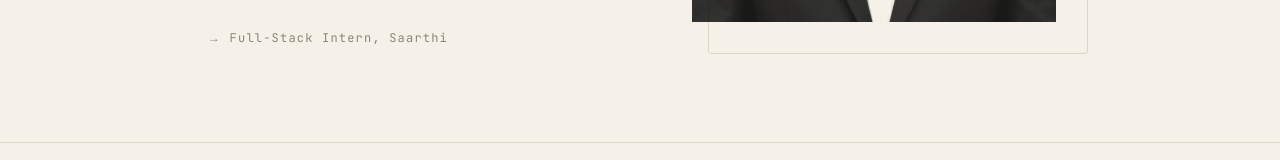
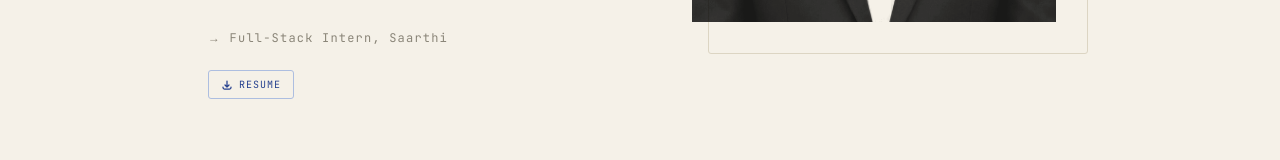
Before and after one commit to vinodkadli7022/vinod-tech, a Next.js app: page / in a window 1280 px wide. Shown: the part 611-771 px from the top of the page. Built offline with nearby package versions, Linux system fonts and the light colour scheme.

Commit message:
Add Google Drive resume links to Hero and Footer

```diff
--- a/components/Footer.tsx
+++ b/components/Footer.tsx
@@ -39,6 +39,14 @@ export default function Footer() {
           >
             LinkedIn
           </a>
+          <a
+            href={CONTACT_LINKS.resume}
+            target="_blank"
+            rel="noopener noreferrer"
+            className="underline underline-offset-4 decoration-line hover:decoration-indigo hover:text-indigo transition-colors duration-200"
+          >
+            Resume
+          </a>
         </div>
 
         {/* Bottom Bar: Location & Copyright/Motto */}
--- a/components/Hero.tsx
+++ b/components/Hero.tsx
@@ -1,4 +1,4 @@
-import { HERO_CONTENT } from "@/lib/content";
+import { HERO_CONTENT, CONTACT_LINKS } from "@/lib/content";
 
 export default function Hero() {
   return (
@@ -35,6 +35,32 @@ export default function Hero() {
                 </div>
               ))}
             </div>
+
+            {/* Resume Button */}
+            <div className="mt-6">
+              <a
+                href={CONTACT_LINKS.resume}
+                target="_blank"
+                rel="noopener noreferrer"
+                className="inline-flex items-center gap-1.5 font-mono text-[10px] uppercase tracking-widest text-indigo px-3 py-1.5 border border-indigo-soft rounded-[3px] hover:bg-indigo hover:text-white hover:border-indigo transition-all duration-200"
+              >
+                <svg
+                  className="w-3 h-3"
+                  fill="none"
+                  stroke="currentColor"
+                  strokeWidth="2.5"
+                  viewBox="0 0 24 24"
+                  xmlns="http://www.w3.org/2000/svg"
+                >
+                  <path
+                    strokeLinecap="round"
+                    strokeLinejoin="round"
+                    d="M4 16v1a3 3 0 003 3h10a3 3 0 003-3v-1m-4-4l-4 4m0 0l-4-4m4 4V4"
+                  />
+                </svg>
+                Resume
+              </a>
+            </div>
           </div>
 
           {/* Right Column: Headshot with blueprint offset box */}
--- a/lib/content.ts
+++ b/lib/content.ts
@@ -180,5 +180,6 @@ export const STACK_CATEGORIES: StackCategory[] = [
 export const CONTACT_LINKS = {
   email: "vinodkumarkadli7022@gmail.com",
   github: "https://github.com/vinodkadli7022",
-  linkedin: "https://www.linkedin.com/in/vinodkumar-kadli-b40b91293"
+  linkedin: "https://www.linkedin.com/in/vinodkumar-kadli-b40b91293",
+  resume: "https://drive.google.com/file/d/1XDyx_Po-VDWR7odIzqaY9rteSsI7uIcw/view?usp=sharing"
 };
```
